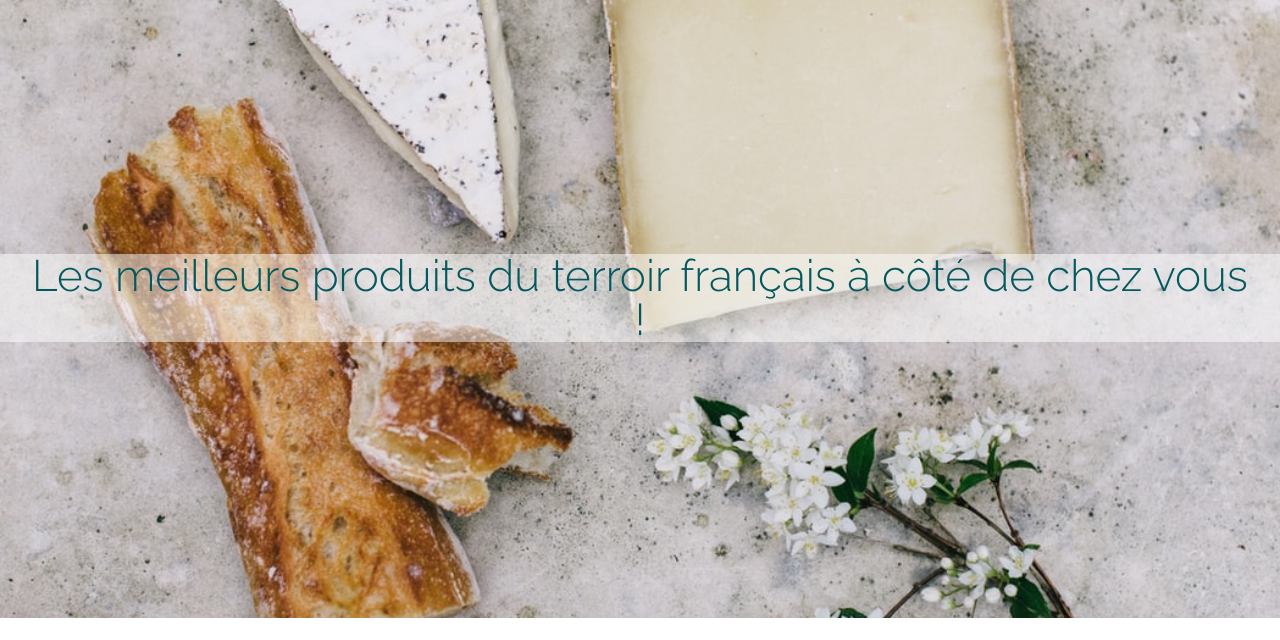
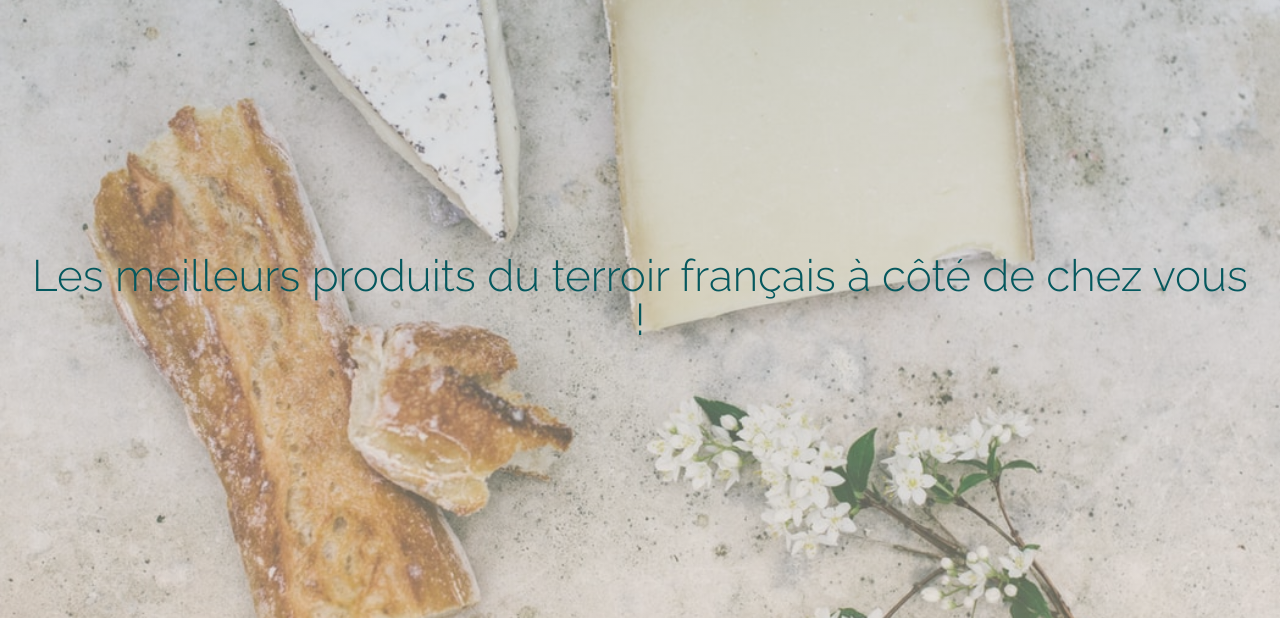
Before and after one commit to tiphaineP1991/projet-la-petite-fromagerie, a website built with Parcel: page src/index.html in a window 1280 px wide. Shown: the part 102-742 px from the top of the page. Built offline with nearby package versions, Linux system fonts and the light colour scheme; some packages are replaced by stand-ins of ours; files whose address does not match are found by name.

Commit message:
linear-gradient

```diff
--- a/src/css/main.css
+++ b/src/css/main.css
@@ -148,7 +148,12 @@ header {
   justify-content: center;
   height: 80vh;
 
-  background-image: url("../image/photo-1480951759438-f39a376462f2.jpeg");
+  background-image: linear-gradient(
+      180deg,
+      rgba(183, 196, 199, 0.4),
+      rgba(243, 231, 208, 0.4)
+    ),
+    url("../image/photo-1480951759438-f39a376462f2.jpeg");
   background-size: cover;
   background-position: center;
   background-repeat: no-repeat;
@@ -159,7 +164,6 @@ header {
   color: rgb(5, 88, 94);
   font-size: 44px;
   font-weight: 300;
-  background-color: rgba(255, 255, 255, 0.5);
   padding-right: 30px;
   padding-left: 30px;
   text-align: center;
```
